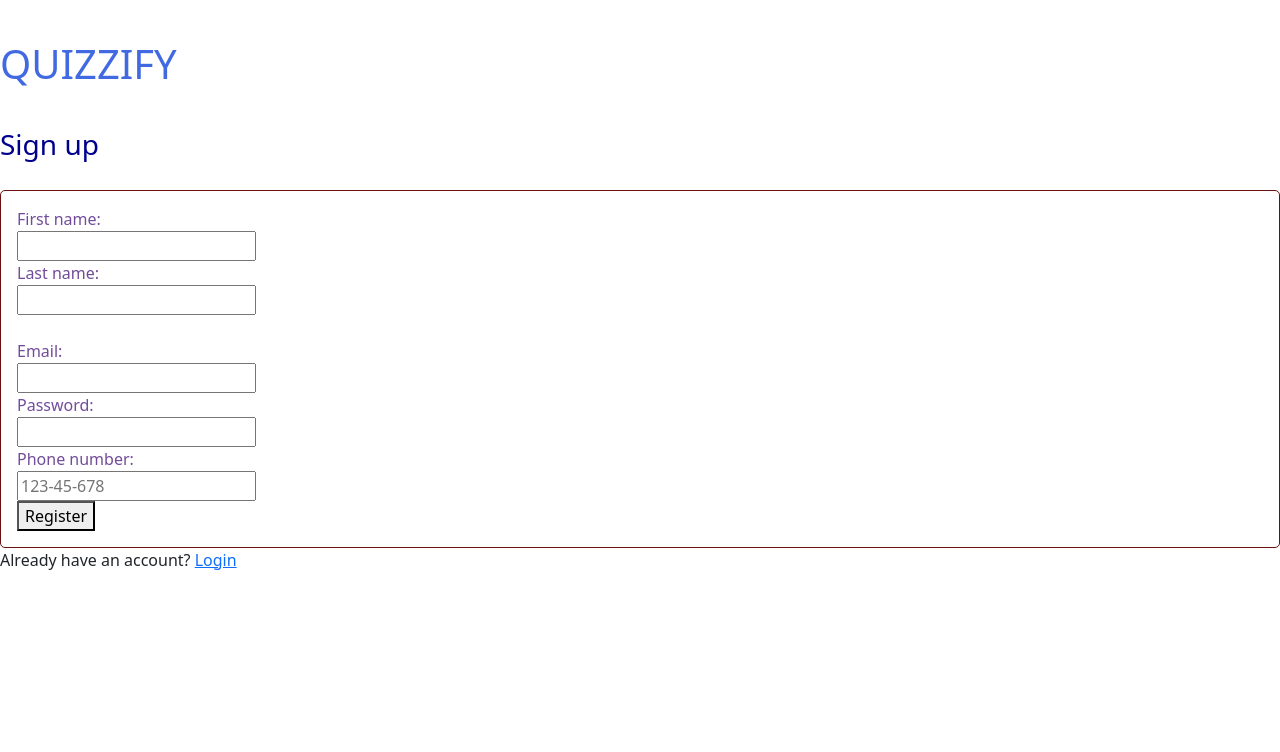
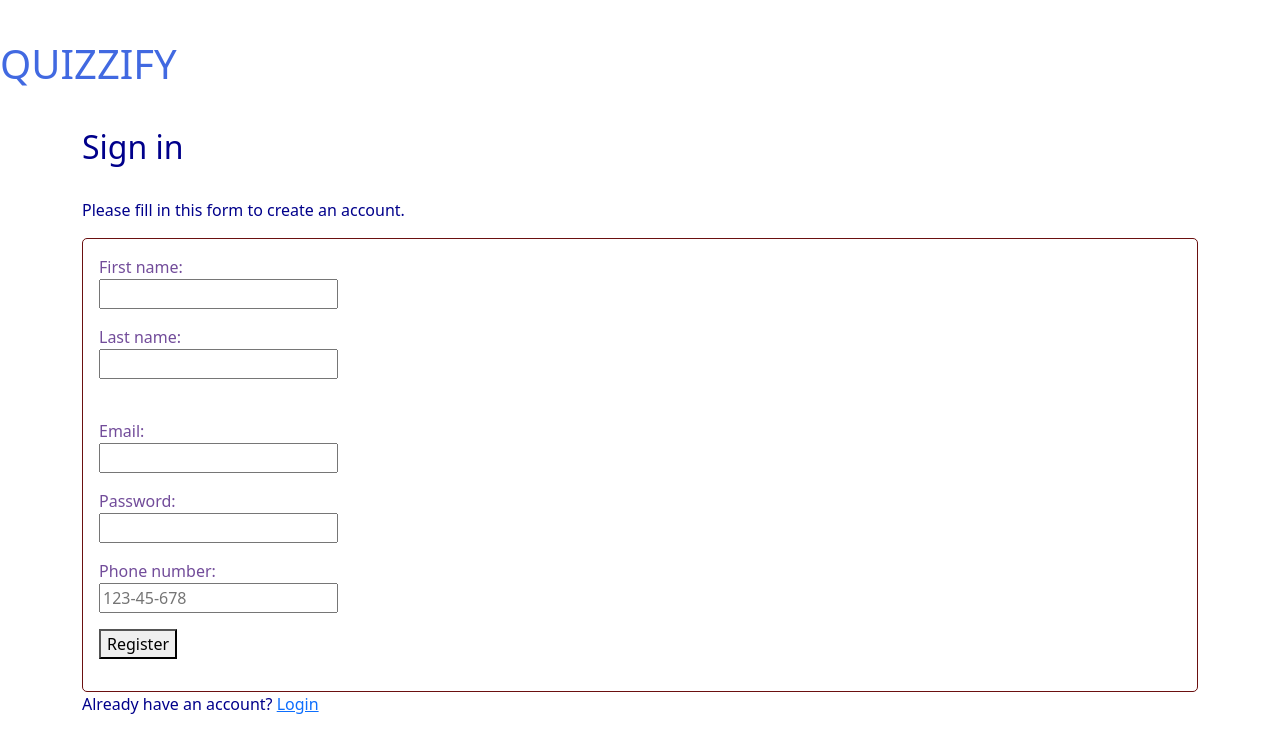
Before and after one commit to Gloryozo/Login_and_Registeration, a plain HTML site: page register.html in a window 1280 px wide. Drawn offline with nearby package versions, Linux system fonts and the light colour scheme.

Commit message:
made a little correction to register.html

```diff
--- a/register.html
+++ b/register.html
@@ -9,19 +9,33 @@
 </head>
 <body>
     <h1>QUIZZIFY</h1>
-    <h3>Sign up</h3>
-    <form action="/start_quiz_page" autocomplete="on" method="get">
-        <label for="firstname">First name:</label><br>
+    <div class="container">
+    <h2>Sign in</h2>
+    <p>Please fill in this form to create an account.</p>
+ <form action="/start_quiz_page" autocomplete="on" method="get">
+    <p>
+         <label for="firstname">First name:</label><br>
         <input type="text" id="firstname" name="firstname" value=""><br>
+    </p>
+    <p>
         <label for="lastname">Last name:</label><br>
         <input type="text" id="lastname" name="lastname" value=""><br><br>
+    </p>
+    <p>
         <label for="email">Email:</label><br>
         <input type="email" id="email" name="email" value=""><br>
-        <label for="password">Password:</label><br>
+    </p>
+    <p>
+            <label for="password">Password:</label><br>
         <input type="password" id="password" name="password" value=""><br>
-        <label for="phone">Phone number:</label><br>
+    </p>
+    <p>
+            <label for="phone">Phone number:</label><br>
         <input type="tel" id="phone" name="phone" placeholder="123-45-678" pattern="[0-9]{3}-[0-9]{2}-[0-9]{3}"><br>
-        <button type="submit">Register</button>
+    </p>
+     <p>
+            <button type="submit">Register</button>
+    </p>
     </form>
     <p>Already have an account? <a href="login.html">Login</a></p>
     <script src="https://cdn.jsdelivr.net/npm/bootstrap@5.3.3/dist/js/bootstrap.bundle.min.js" integrity="sha384-YvpcrYf0tY3lHB60NNkmXc5s9fDVZLESaAA55NDzOxhy9GkcIdslK1eN7N6jIeHz" crossorigin="anonymous"></script>
```
